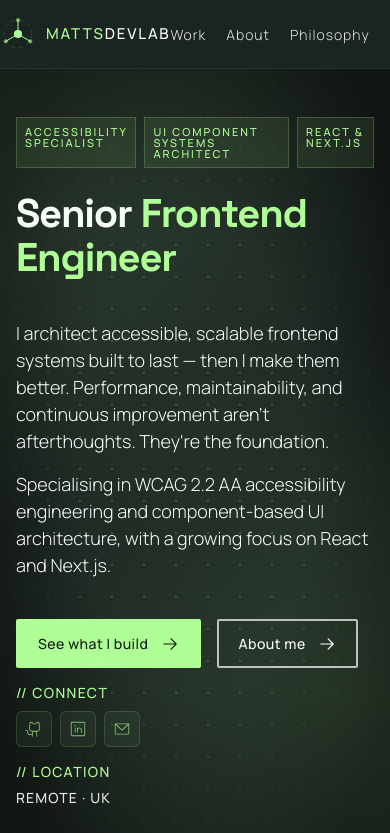
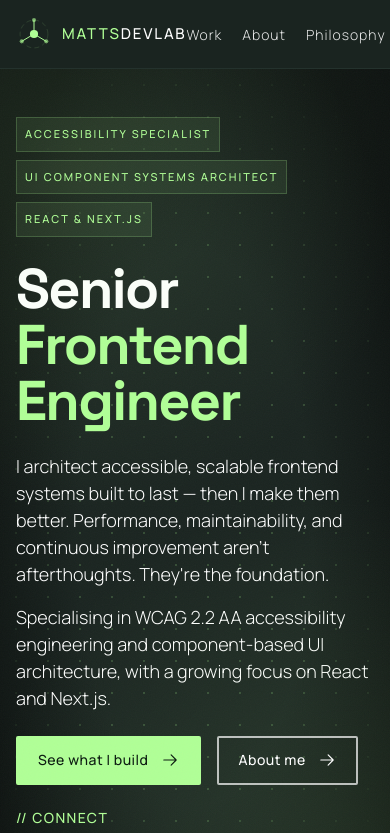
Before and after one commit to MattsDevLab/mattsdevlab-portfolio, a Next.js app: page / in a window 390 px wide. Shown: the top 833 px of the page. Built offline with nearby package versions, Linux system fonts and the light colour scheme.

Commit message:
feat: increase mobile typography scale for hero section + button repsonsive

```diff
--- a/src/sass/abstracts/_variables.scss
+++ b/src/sass/abstracts/_variables.scss
@@ -37,8 +37,8 @@ $font-body: var(--font-body);
 $body-copy-size: 1rem;
 
 // ── Font Sizes ───
-$fs-3xl:  clamp(2.5rem, 5vw, 6rem);           // 40px → 96px  h1
-$fs-2xl:  clamp(1.875rem, 3.5vw, 4rem);       // 30px → 64px  h2
+$fs-3xl:  clamp(3.5rem, 5vw, 6rem);           // 40px → 96px  h1
+$fs-2xl:  clamp(2.5rem, 3.5vw, 4rem);       // 30px → 64px  h2
 $fs-xl:   clamp(1.375rem, 2.2vw, 2.5rem);     // 22px → 40px  h3
 $fs-lg:   clamp(1.125rem, 1.5vw, 1.5rem);     // 18px → 24px  h4
 $fs-md:   clamp(1.125rem, 1.3vw, 1.25rem);   // 18px → 20px  lead
@@ -53,7 +53,7 @@ $fw-semibold:  500;
 $fw-bold:      700;
 
 // ── Line Heights ───
-$lh-xs: 1.1;    // big headings, short labels
+$lh-xs: 1;    // big headings, short labels
 $lh-sm: 1.2;    // subheadings, UI text
 $lh-md: 1.33;   // default body
 $lh-lg: 1.5;    // long-form reading
--- a/src/sass/base/_typography.scss
+++ b/src/sass/base/_typography.scss
@@ -19,18 +19,14 @@ p  { @include a.body-text; }
 
 .sub-text{
   margin-top: 0;
-  margin-bottom: .5rem;
+  margin-bottom: 1rem;
   @include a.sub-title-text;
   color: a.$primary-color;
-
-  @include a.min-width(a.$break-mobile-large){
-    margin-bottom: 1rem;
-  }
 }
 
 .section-title{
   margin-top: 0;
-  margin-bottom: 1.5rem;
+  margin-bottom: 1rem;
 
   @include a.min-width(a.$break-mobile-large){
       margin-bottom: 2.5rem;
--- a/src/sass/components/_featured-projects.scss
+++ b/src/sass/components/_featured-projects.scss
@@ -42,12 +42,13 @@ $orb-color: rgba(176, 255, 150, 0.06);
   }
 
   .header{
-    margin-bottom: 2rem;
+    margin-bottom: 2.5rem;
     display: flex;
     flex-direction: column;
 
     @include a.min-width(a.$break-tablet-small){
       margin-bottom: 4rem;
+      flex-direction: row;
     }
 
     &__lh-col, &__rh-col{
--- a/src/sass/elements/_buttons.scss
+++ b/src/sass/elements/_buttons.scss
@@ -28,6 +28,11 @@ button{
   text-decoration: none;
   flex-shrink: 0;
   transition: a.$transition-basic;
+
+  @include a.max-width(380px){
+    width: 100%;
+    justify-content: space-between;
+  }
 }
 
 // Pill Styles -----------------------------------------------------------------
--- a/src/sass/elements/tags.scss
+++ b/src/sass/elements/tags.scss
@@ -8,7 +8,7 @@
     font-size: .6875rem;
     font-weight: 500;
     letter-spacing: 2px;
-    line-height: 1;
+    line-height: 1.5;
     color: a.$primary-color;
     background: rgba(176, 255, 150, 0.08);
 }
--- a/src/sass/layout/_hero.scss
+++ b/src/sass/layout/_hero.scss
@@ -50,6 +50,10 @@
 
   &__content{
     max-width: 800px;
+
+    @include a.max-width(a.$break-mobile-large){
+      margin-bottom: 1.5rem;
+    }
   }
 
   &__noise {
@@ -67,26 +71,36 @@
     margin-top: 0;
     margin-bottom: 1.5rem;
     display: flex;
+    flex-wrap: wrap;
     gap: .5rem;
   }
 
   &__title{
     margin-top: 0;
-    margin-bottom: 2.5rem;
+    margin-bottom: 1.5rem;
+
+    @include a.min-width(a.$break-mobile-large){
+      margin-bottom: 2.5rem;
+    }
   }
 
   &__text{
     margin-top: 0;
-    margin-bottom: 2.5rem;
+    margin-bottom: 1.5rem;
+
+    @include a.min-width(a.$break-mobile-large){
+      margin-bottom: 2.5rem;
+    }
   }
 
   &__cta{
     display: flex;
+    flex-wrap: wrap;
     gap: 1rem;
   }
 
   &__socials{
-    margin-bottom: 1rem;
+    margin-bottom: 1.5rem;
 
     @include a.min-width(a.$break-tablet-small){
       margin-bottom: 2rem;
@@ -106,6 +120,7 @@
 
 .hero__socials-label,
 .hero__location-label {
+  margin-top: 0;
   margin-bottom: .5rem;
   font-size: .875rem;
   font-weight: 500;
--- a/src/sass/layout/header.scss
+++ b/src/sass/layout/header.scss
@@ -31,10 +31,11 @@
   }
 
   .inner__wrapper{
+    padding-top: 1rem;
+    padding-bottom: 1rem;
     display: flex;
     align-items: center;
     justify-content: space-between;
-    padding: 1rem 0;
   }
 }
 
@@ -42,8 +43,6 @@
   from { transform: translateX(-140px); }
   to   { transform: translateX(calc(100vw + 140px)); }
 }
-
-
 
 .site-header__logo-accent {
   font-weight: 400;
```
